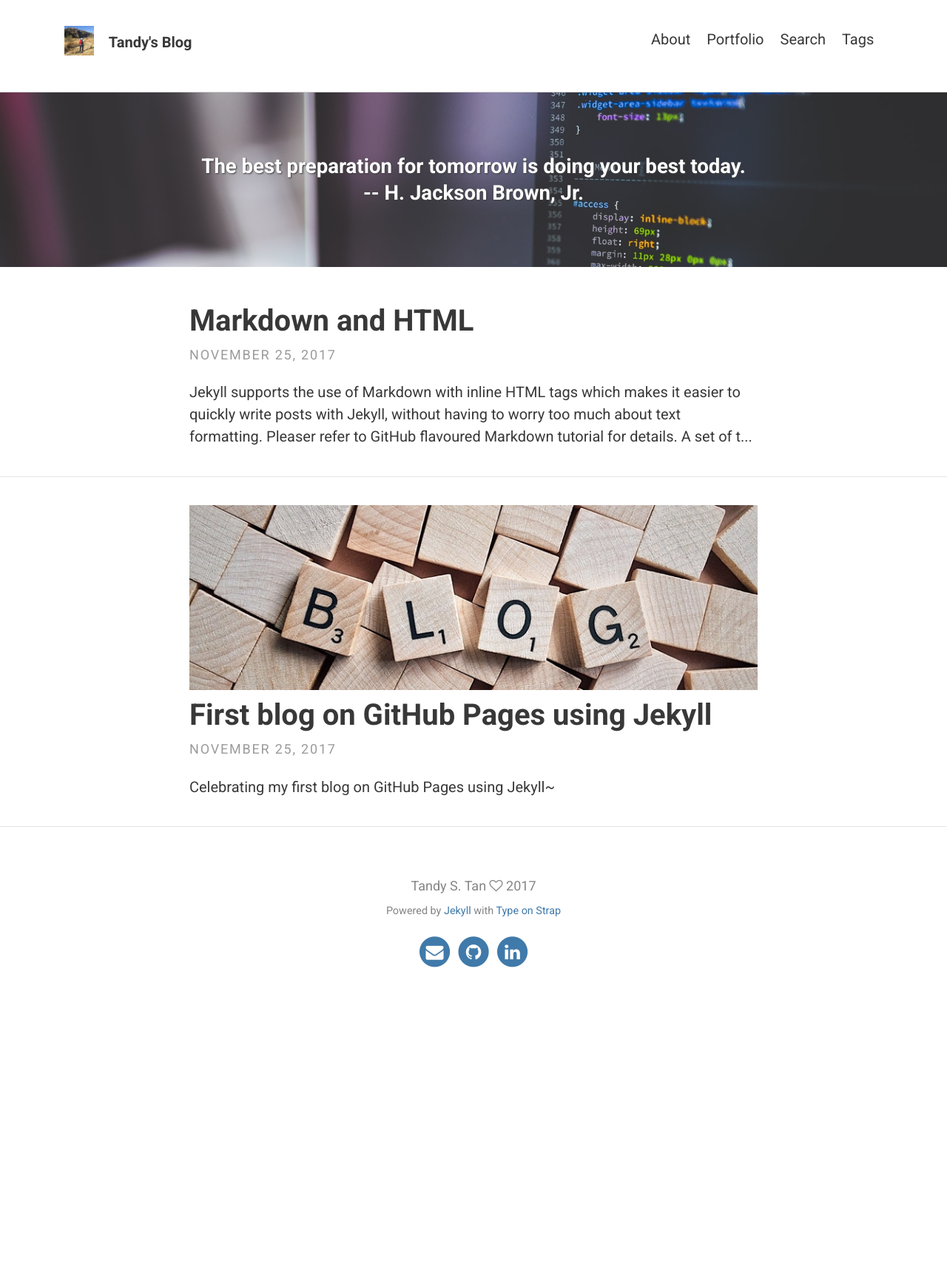
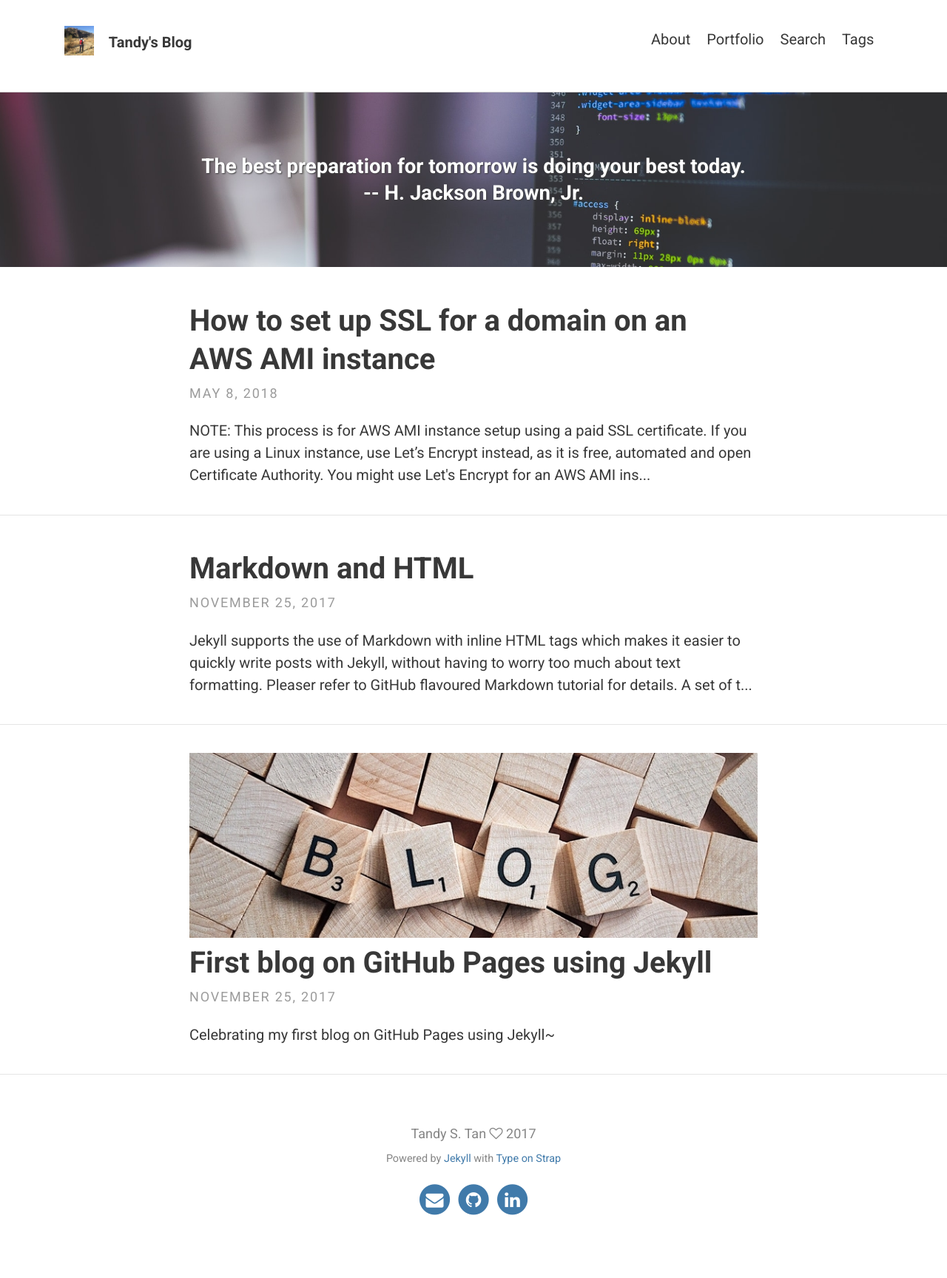
Before and after one commit to Tandysony/blog, a Jekyll site: the page built from index.html, in a window 1280 px wide. Shown: the whole page at 74% size. Built offline with Jekyll 4.4.1, drawn with Linux system fonts in a browser that asks for light colours; the list of posts is cut into pages by our own code; before the commit the page ends 1393 px from its top, so only the background shows below that; some of the changed lines change nothing that is shown.

Commit message:
* Add SSL setup post

````diff
--- /dev/null
+++ b/_posts/2018-05-08-setup_ssl_on_aws_ami.md
@@ -0,0 +1,77 @@
+---
+layout: post
+title: How to set up SSL for a domain on an AWS AMI instance
+tags: [SSL, AWS, AMI]
+---
+
+> NOTE: This process is for AWS **AMI** instance setup using a paid SSL certificate. If you are using a **Linux** instance, use [Let's Encrypt](https://letsencrypt.org/) instead, as it is free, automated and open Certificate Authority. You might use `Let's Encrypt` for an AWS **AMI** instance, but it is not as easy as a **Linux** one.
+
+1.  Purchase your ssl from an ssl provider. For example: [https://www.ssls.com/](https://www.ssls.com/)
+
+2.  Prepare your CSR (Certificate Signing Request)
+
+3.  Download and configure OpenSSL by adding the directory to environment variables from [here](https://slproweb.com/products/Win32OpenSSL.html). Download the `Win32 OpenSSL v1.x.xx Light` version.
+
+4.  Open command line as administrator, and change your directory to `C:\OpenSSL-Win32\bin` on a windows machine to generate CSR file.
+
+5.  Create a CSR (certificate signing request) and a private key files for your domain. `www.yourdomain.com` is your server domain use the following command.
+
+
+    ```powershell
+    openssl req -new -newkey rsa:2048 -nodes -keyout yourdomain.com.key -out yourdomain.com.csr
+    ```
+
+6.  Fill out the form as following, and your `yourdomain.com.key` and `yourdomain.com.csr` files will be generated under this directory.
+
+
+    ```
+    Country:                    CA
+    State:                      Quebec
+    Locality:                   Montreal
+    Organization:               Your company name
+    Division:                   Your division/department
+    Common name:                www.yourdomain.com
+    Email:                      admin@yourdomain.com
+    A challenge password:       YourPsw
+    A optional company name:    CompanyName
+    ```
+
+7.  Open the `.csr` file, copy the whole content and paste it to required `CSR` field to to sign/active the certificate file. You will see the certificate is now **In progress**.
+
+8.  Save the `aserialnumber.txt` file and put it on the server project root folder. This file must be accessable from your root domain: [www.yourdomain.com/.well-known/pki-validation/aserialnumber.txt](www.yourdomain.com/.well-known/pki-validation/aserialnumber.txt)
+
+
+    > **NOTE:** Starting July 20th of 2017, the file path which is checked by Comodo during the HTTP-based validation has changed. Comodo no longer checks the file accessibility via the path `http://(sub).yourdomain.com/file.txt`, and uses the link `http://(sub).yourdomain.com/.well-known/pki-validation/file.txt`
+
+9.  Once done, go to your purchase history, you should be able to see the status is now "Activated" with an expire date. Now go to the detailed page of this certificate to download the certificate archive. There are three files included: `yourdomain.com.ca-bundle`, `yourdomain.com.crt` and `yourdomain.com.p7b`.
+
+10. Upload the private key file, `yourdomain.com.key` generated in step 4, and the certificate files to a folder of your website project directory, say, `xxx/yourproject/ssl`.
+
+11. Configure the virtualhost settings to enable SSL on your server, Apache 2.4 in this case.
+
+
+    ```bash
+    LoadModule ssl_module modules/mod_ssl.so
+
+    Listen 443
+    <VirtualHost ipaddress:443>
+        SSLEngine on
+        SSLCertificateFile /xxx/yourproject/ssl/yourdomain.com.crt
+        SSLCertificateKeyFile /xxx/yourproject/ssl/yourdomain.com.key
+        SSLCertificateChainFile /xxx/yourproject/ssl/yourdomain.com.ca-bundle
+    </VirtualHost>
+    ```
+
+12. Go to [https://www.sslchecker.com/sslchecker](https://www.sslchecker.com/sslchecker) to make sure the SSL is working properly.
+
+## Reference
+
+- Install Openssl on a windows machine - [https://www.tbs-certificates.co.uk/FAQ/en/openssl-windows.html](https://www.tbs-certificates.co.uk/FAQ/en/openssl-windows.html)
+
+- Creating a server certificate - [http://docs.aws.amazon.com/IAM/latest/UserGuide/id_credentials_server-certs_create.html#d0e16902](http://docs.aws.amazon.com/IAM/latest/UserGuide/id_credentials_server-certs_create.html#d0e16902)
+
+- Apache 2.4 SSL settings - [https://httpd.apache.org/docs/2.4/ssl/](https://httpd.apache.org/docs/2.4/ssl/)
+
+- OpenSSL Error - 'Unable to load config info from `<path>` - [https://supportforums.cisco.com/document/116521/openssl-error-unable-load-config-info-error-req](https://supportforums.cisco.com/document/116521/openssl-error-unable-load-config-info-error-req)
+
+- Install SSL on amazon EC22 - [https://www.youtube.com/watch?v=\_a4wRsT6LaI](https://www.youtube.com/watch?v=_a4wRsT6LaI)
--- a/_sass/base/_global.scss
+++ b/_sass/base/_global.scss
@@ -104,7 +104,7 @@ li > ul, li > ol {
     margin-left: 1em;
 }
 ol, ul {
-  list-style-position: inside;
+  list-style-position: outside;
 }
 hr {
   border: 0;
````
